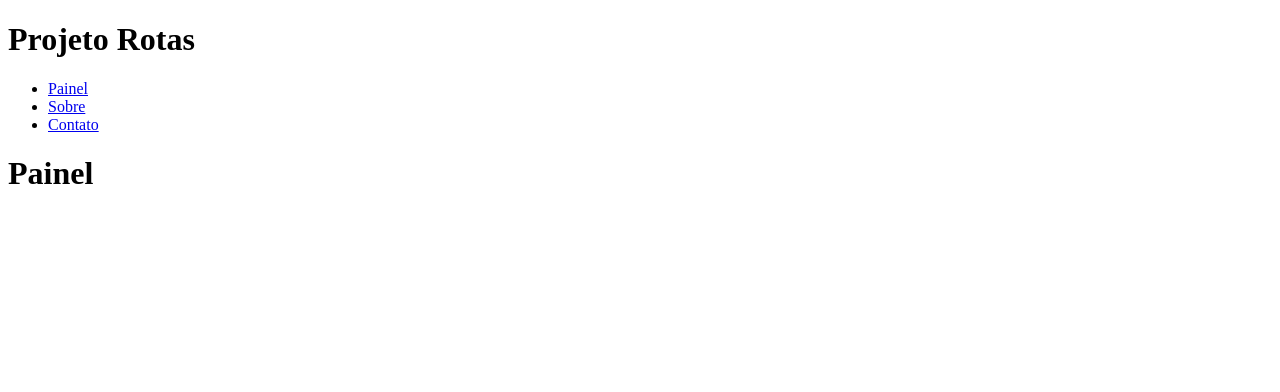
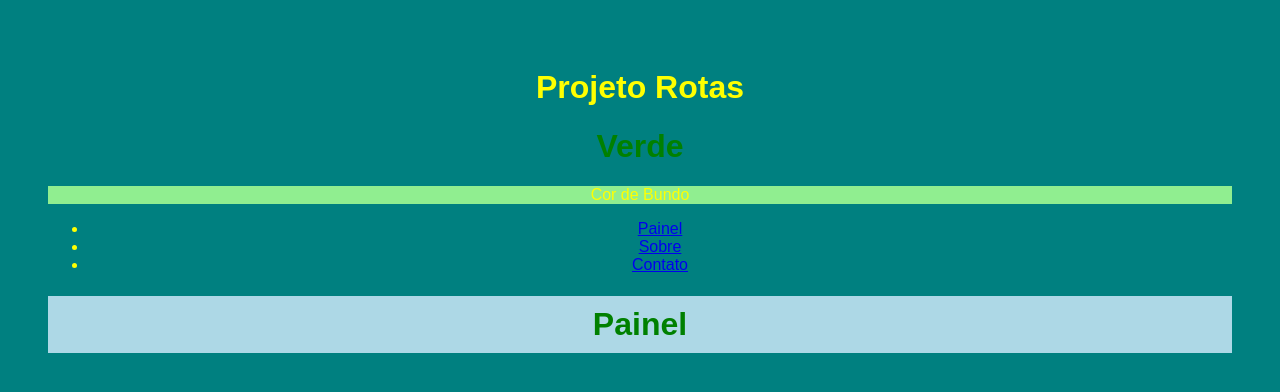
Before and after one commit to dieissonmartins/pitolo-reactjs, a React app: page / in a window 1280 px wide. Shown: the top 392 px of the page. Built offline with nearby package versions, Linux system fonts and the light colour scheme.

Commit message:
teste css

```diff
--- /dev/null
+++ b/App.css
@@ -0,0 +1,7 @@
+body {
+    background-color: #008080;
+    color: yellow;
+    padding: 40px;
+    font-family: Arial;
+    text-align: center;
+}
--- a/App.js
+++ b/App.js
@@ -1,10 +1,19 @@
 import React from 'react'
+import 'App.css';
 
 class App extends React.Component {
     render() {
+
+        const mystyle = {
+            color: "Green",
+            backgroundColor: "lightBlue",
+            padding: "10px",
+            fontFamily: "Arial"
+        };
+
         return (
             <div>
-                <h1>Painel</h1>
+                <h1 style={mystyle}>Painel</h1>
             </div>
         )
     }
--- a/Main.js
+++ b/Main.js
@@ -10,6 +10,8 @@ const routing = (
     <Router>
         <div>
             <h1>Projeto Rotas</h1>
+            <h1 style={{color: "Green"}}>Verde</h1>
+            <p style={{backgroundColor: "lightgreen"}}>Cor de Bundo</p>
             <ul>
                 <li>
                     <NavLink to="/" exact activeStyle={{color: 'red'}}>
```
